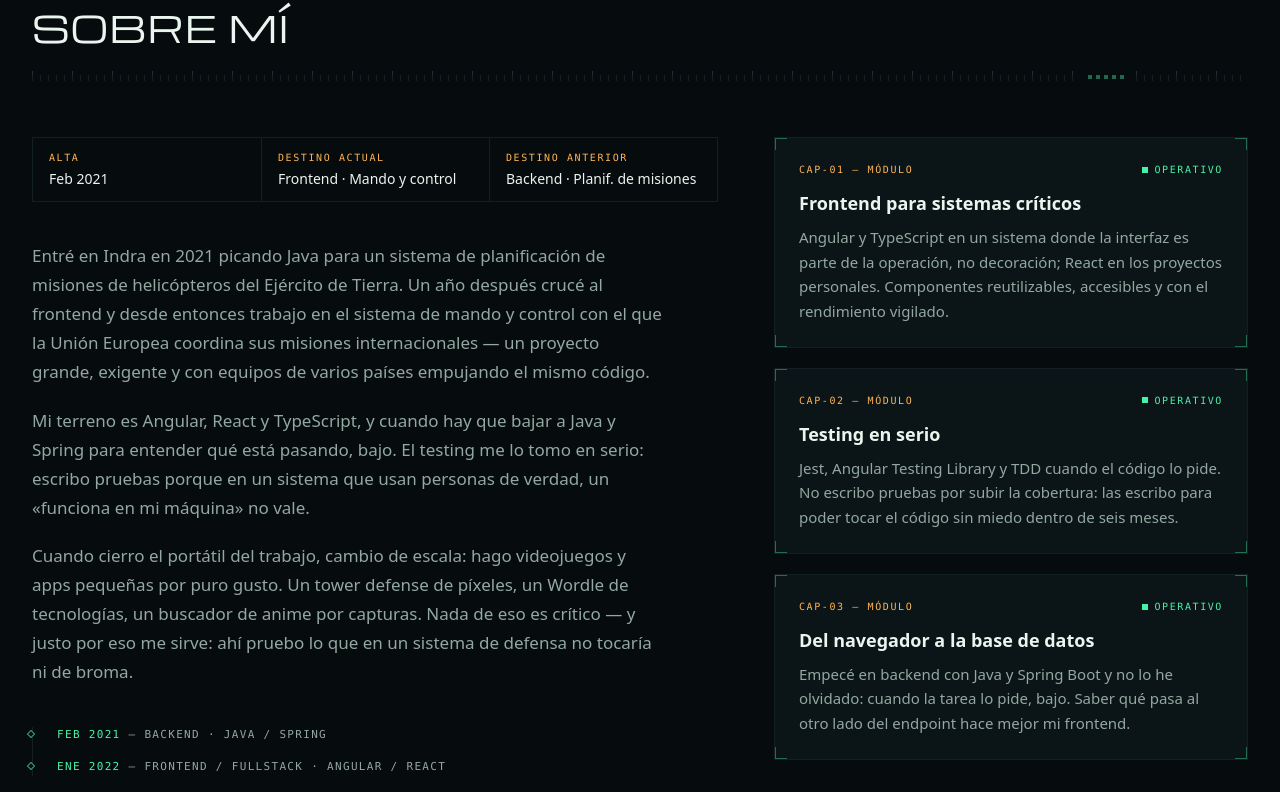
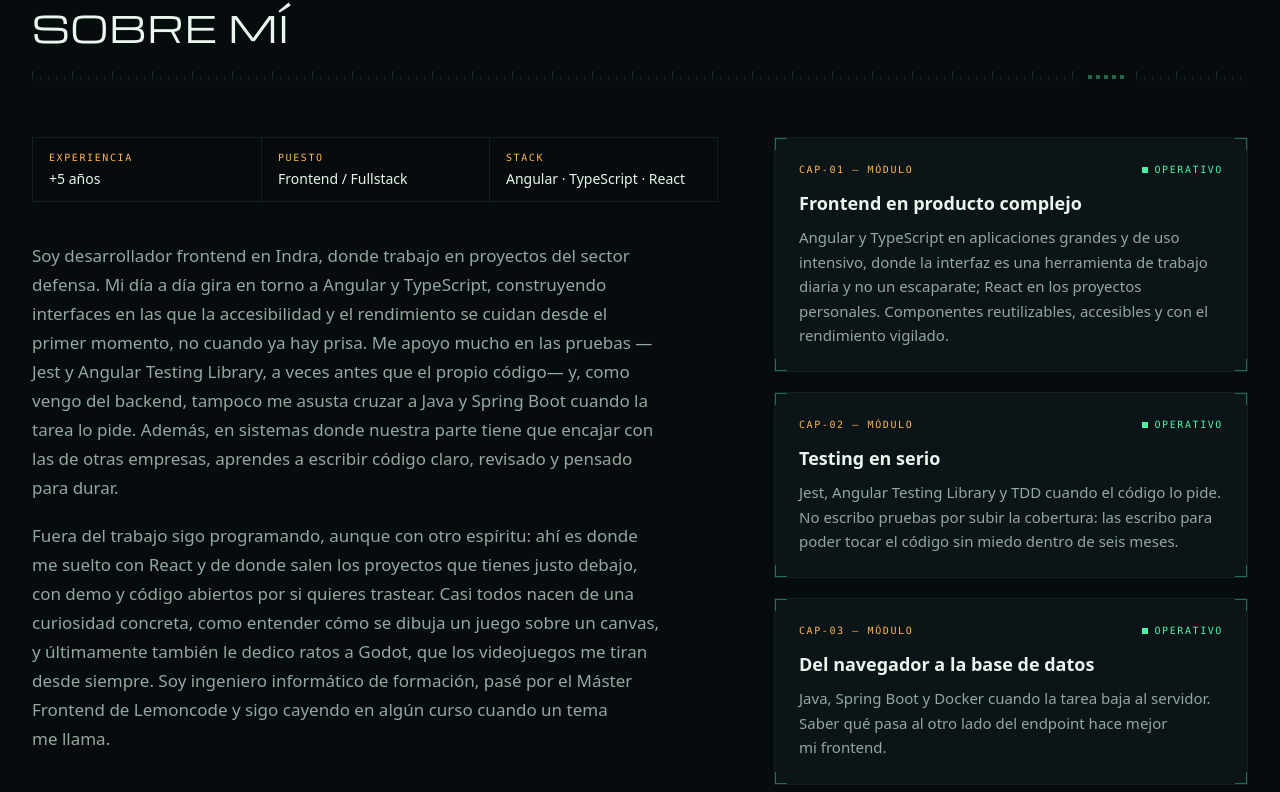
Before and after one commit to MiguelJiRo/Personal-Portfolio-V3, a React (Vite) app: page / in a window 1280 px wide. Shown: the part 1080-1872 px from the top of the page. Built offline with nearby package versions, Linux system fonts and the light colour scheme; a web font is replaced by a local one.

Commit message:
rework about section and generalize projects details in site and cv

```diff
--- a/index.html
+++ b/index.html
@@ -5,7 +5,7 @@
     <link rel="icon" type="image/svg+xml" href="/favicon.svg" />
     <meta name="viewport" content="width=device-width, initial-scale=1.0" />
     <meta name="theme-color" content="#060b0d" />
-    <meta name="description" content="Frontend developer en sistemas de mando y control para el sector defensa. Angular, React y TypeScript — y videojuegos de píxeles por afición. Aranjuez, España." />
+    <meta name="description" content="Frontend developer con más de 5 años de experiencia en Angular, React y TypeScript, en el sector defensa. Videojuegos de píxeles por afición. Aranjuez, España." />
 
     <meta property="og:type" content="website" />
     <meta property="og:title" content="Miguel Jiménez · Frontend Developer de sistemas críticos" />
--- a/src/components/About.jsx
+++ b/src/components/About.jsx
@@ -8,14 +8,9 @@ const FOCUS_RING =
   'focus-visible:outline-none focus-visible:ring-2 focus-visible:ring-fosforo focus-visible:ring-offset-2 focus-visible:ring-offset-hangar';
 
 const SERVICE_RECORD = [
-  { label: 'Alta', value: 'Feb 2021' },
-  { label: 'Destino actual', value: 'Frontend · Mando y control' },
-  { label: 'Destino anterior', value: 'Backend · Planif. de misiones' },
-];
-
-const WAYPOINTS = [
-  { period: 'FEB 2021', detail: 'BACKEND · JAVA / SPRING' },
-  { period: 'ENE 2022', detail: 'FRONTEND / FULLSTACK · ANGULAR / REACT' },
+  { label: 'Experiencia', value: '+5 años' },
+  { label: 'Puesto', value: 'Frontend / Fullstack' },
+  { label: 'Stack', value: 'Angular · TypeScript · React' },
 ];
 
 const About = () => (
@@ -38,37 +33,25 @@ const About = () => (
 
           <div className="max-w-[65ch] space-y-5 text-pretty text-[17px] leading-[1.7] text-niebla">
             <p>
-              Entré en Indra en 2021 picando Java para un sistema de planificación de misiones de
-              helicópteros del Ejército de Tierra. Un año después crucé al frontend y desde
-              entonces trabajo en el sistema de mando y control con el que la Unión Europea
-              coordina sus misiones internacionales — un proyecto grande, exigente y con equipos
-              de varios países empujando el mismo código.
+              Soy desarrollador frontend en Indra, donde trabajo en proyectos del sector defensa.
+              Mi día a día gira en torno a Angular y TypeScript, construyendo interfaces en las que
+              la accesibilidad y el rendimiento se cuidan desde el primer momento, no cuando ya hay
+              prisa. Me apoyo mucho en las pruebas —Jest y Angular Testing Library, a veces antes
+              que el propio código— y, como vengo del backend, tampoco me asusta cruzar a Java y
+              Spring Boot cuando la tarea lo pide. Además, en sistemas donde nuestra parte tiene
+              que encajar con las de otras empresas, aprendes a escribir código claro, revisado y
+              pensado para durar.
             </p>
             <p>
-              Mi terreno es Angular, React y TypeScript, y cuando hay que bajar a Java y Spring
-              para entender qué está pasando, bajo. El testing me lo tomo en serio: escribo
-              pruebas porque en un sistema que usan personas de verdad, un «funciona en mi
-              máquina» no vale.
-            </p>
-            <p>
-              Cuando cierro el portátil del trabajo, cambio de escala: hago videojuegos y apps
-              pequeñas por puro gusto. Un tower defense de píxeles, un Wordle de tecnologías, un
-              buscador de anime por capturas. Nada de eso es crítico — y justo por eso me sirve:
-              ahí pruebo lo que en un sistema de defensa no tocaría ni de broma.
+              Fuera del trabajo sigo programando, aunque con otro espíritu: ahí es donde me suelto
+              con React y de donde salen los proyectos que tienes justo debajo, con demo y código
+              abiertos por si quieres trastear. Casi todos nacen de una curiosidad concreta, como
+              entender cómo se dibuja un juego sobre un canvas, y últimamente también le dedico
+              ratos a Godot, que los videojuegos me tiran desde siempre. Soy ingeniero informático
+              de formación, pasé por el Máster Frontend de Lemoncode y sigo cayendo en algún curso
+              cuando un tema me llama.
             </p>
           </div>
-
-          <ul className="mt-10 space-y-4 border-l border-bisel pl-6" aria-label="Trayectoria en Indra">
-            {WAYPOINTS.map(({ period, detail }) => (
-              <li key={period} className="relative font-mono text-[11px] tracking-instrument text-niebla">
-                <span
-                  aria-hidden="true"
-                  className="absolute -left-[29px] top-1 h-1.5 w-1.5 rotate-45 border border-fosforo/70 bg-hangar"
-                />
-                <span className="text-fosforo">{period}</span> — {detail}
-              </li>
-            ))}
-          </ul>
 
           <div className="mt-10 flex flex-wrap gap-3">
             <a
--- a/src/components/Projects.jsx
+++ b/src/components/Projects.jsx
@@ -15,8 +15,8 @@ const Projects = () => (
         Cuatro contactos en pantalla — desarrollos personales
       </p>
       <p className="mb-14 max-w-3xl text-pretty text-lg text-niebla">
-        El trabajo del día a día no se puede enseñar aquí, así que esto es lo que hago por mi
-        cuenta: sin tickets, sin requisitos y con total libertad para equivocarme.
+        Aquí solo hay desarrollos propios: sin tickets, sin requisitos y con total libertad para
+        equivocarme.
       </p>
 
       <div className="grid gap-6 md:grid-cols-2 lg:gap-8">
--- a/src/data/cv.js
+++ b/src/data/cv.js
@@ -10,7 +10,7 @@ export const CV_EXPERIENCE = [
     location: 'Aranjuez, España',
     period: 'Enero 2022 - Actualidad',
     description:
-      'Desarrollo del Sistema de Mando y Control Estratégico Europeo (MPCC) para el Servicio Europeo de Acción Exterior (SEAE), la plataforma con la que la Unión Europea coordina sus misiones internacionales.',
+      'Desarrollo frontend de una plataforma web de gran escala para el sector defensa, en un proyecto internacional de larga duración con equipos distribuidos en varios países. Por confidencialidad no se detallan los sistemas concretos.',
     bullets: [
       'Desarrollo componentes de interfaz con Angular y TypeScript aplicando buenas prácticas de accesibilidad (a11y), rendimiento y diseño responsive.',
       'Garantizo la calidad del código con pruebas unitarias y de integración (Jest, Angular Testing Library) siguiendo TDD (Test-Driven Development).',
@@ -25,7 +25,7 @@ export const CV_EXPERIENCE = [
     location: 'Aranjuez, España',
     period: 'Febrero 2021 - Enero 2022',
     description:
-      'Desarrollo backend del sistema de planificación de misiones para los helicópteros del Ejército de Tierra.',
+      'Desarrollo backend de servicios REST para un sistema de gestión de datos del sector defensa.',
     bullets: [
       'Diseño y desarrollo de servicios REST (APIs) con Java y Spring Boot sobre bases de datos PostgreSQL y Oracle.',
       'Implementación de pruebas unitarias y de integración con JUnit y Mockito.',
--- a/src/data/highlights.js
+++ b/src/data/highlights.js
@@ -1,9 +1,9 @@
 export const HIGHLIGHTS = [
   {
     code: 'CAP-01',
-    title: 'Frontend para sistemas críticos',
+    title: 'Frontend en producto complejo',
     description:
-      'Angular y TypeScript en un sistema donde la interfaz es parte de la operación, no decoración; React en los proyectos personales. Componentes reutilizables, accesibles y con el rendimiento vigilado.',
+      'Angular y TypeScript en aplicaciones grandes y de uso intensivo, donde la interfaz es una herramienta de trabajo diaria y no un escaparate; React en los proyectos personales. Componentes reutilizables, accesibles y con el rendimiento vigilado.',
   },
   {
     code: 'CAP-02',
@@ -15,6 +15,6 @@ export const HIGHLIGHTS = [
     code: 'CAP-03',
     title: 'Del navegador a la base de datos',
     description:
-      'Empecé en backend con Java y Spring Boot y no lo he olvidado: cuando la tarea lo pide, bajo. Saber qué pasa al otro lado del endpoint hace mejor mi frontend.',
+      'Java, Spring Boot y Docker cuando la tarea baja al servidor. Saber qué pasa al otro lado del endpoint hace mejor mi frontend.',
   },
 ];
--- a/src/data/profile.js
+++ b/src/data/profile.js
@@ -4,7 +4,7 @@ export const PROFILE = {
   role: 'Frontend Developer',
   location: 'Aranjuez, España',
   coordinates: '40.03°N 3.60°O',
-  availability: 'En Indra, pero escucho propuestas',
+  availability: 'Abierto a escuchar propuestas',
   statusLabel: 'En escucha',
   // Alta en Indra: febrero de 2021 (dato real del CV, alimenta el reloj de misión T+)
   serviceStart: '2021-02-01',
--- a/src/data/projects.js
+++ b/src/data/projects.js
@@ -24,7 +24,7 @@ export const PROJECTS = [
     title: 'Pixel Defense',
     description:
       'Mi laboratorio de desarrollo de videojuegos: un tower defense retro pintado sobre Canvas 2D, sin motor de por medio. Modo endless con caminos que cambian en cada partida, cuatro tipos de torre, eventos aleatorios y una dificultad que escala sin piedad.',
-    note: 'DEFENSA: TAMBIÉN EN MIS RATOS LIBRES',
+    note: 'TORRETAS, OLEADAS Y CANVAS 2D · SIN MOTOR DE JUEGO',
     image: pixelDefenseImg,
     technologies: ['React', 'Canvas 2D', 'Vite', 'JavaScript'],
     github: 'https://github.com/MiguelJiRo/Pixel-Defense',
```
Also changed, not shown: 2 other files (tests, documents, lock files or other folders).
